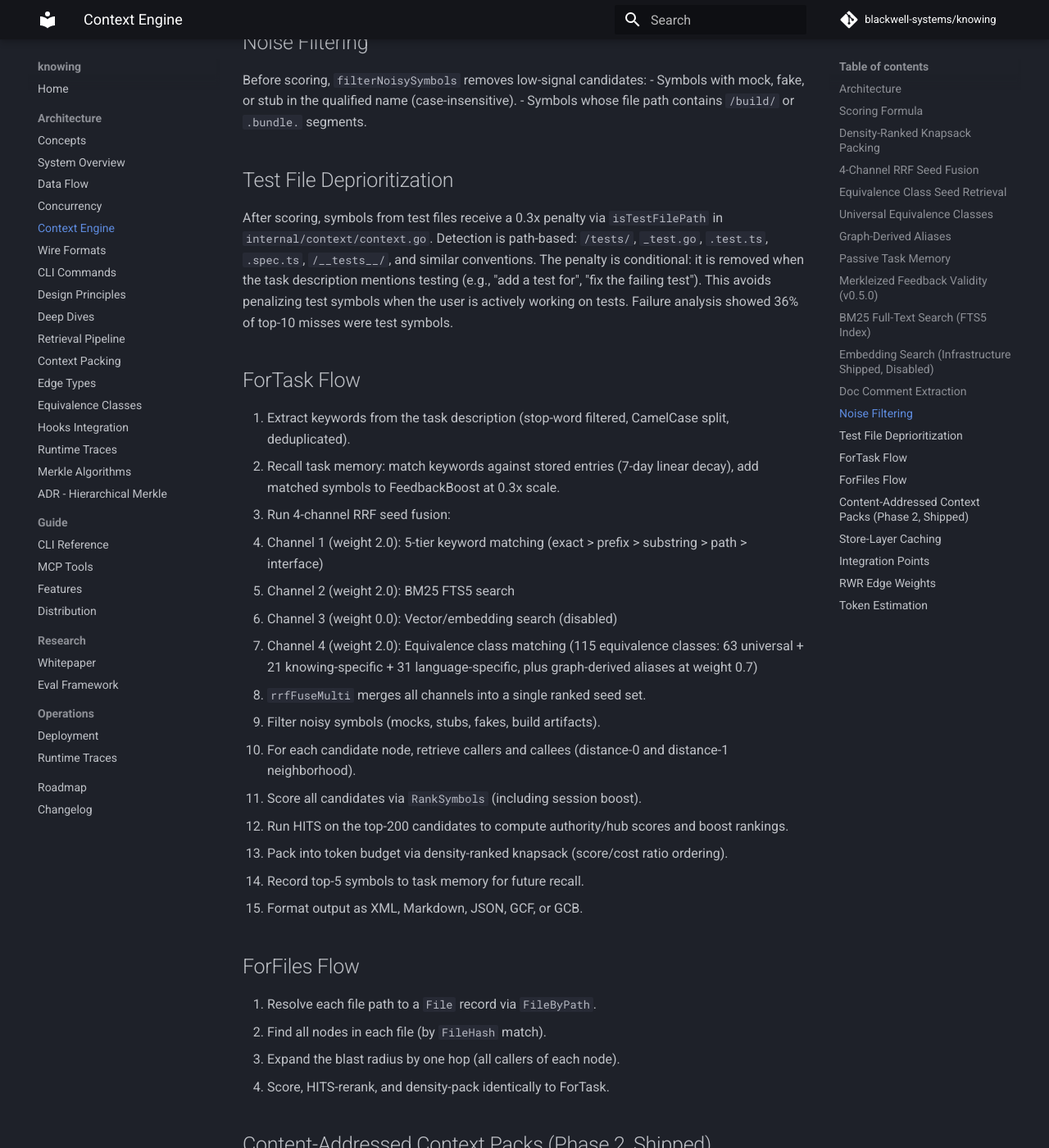
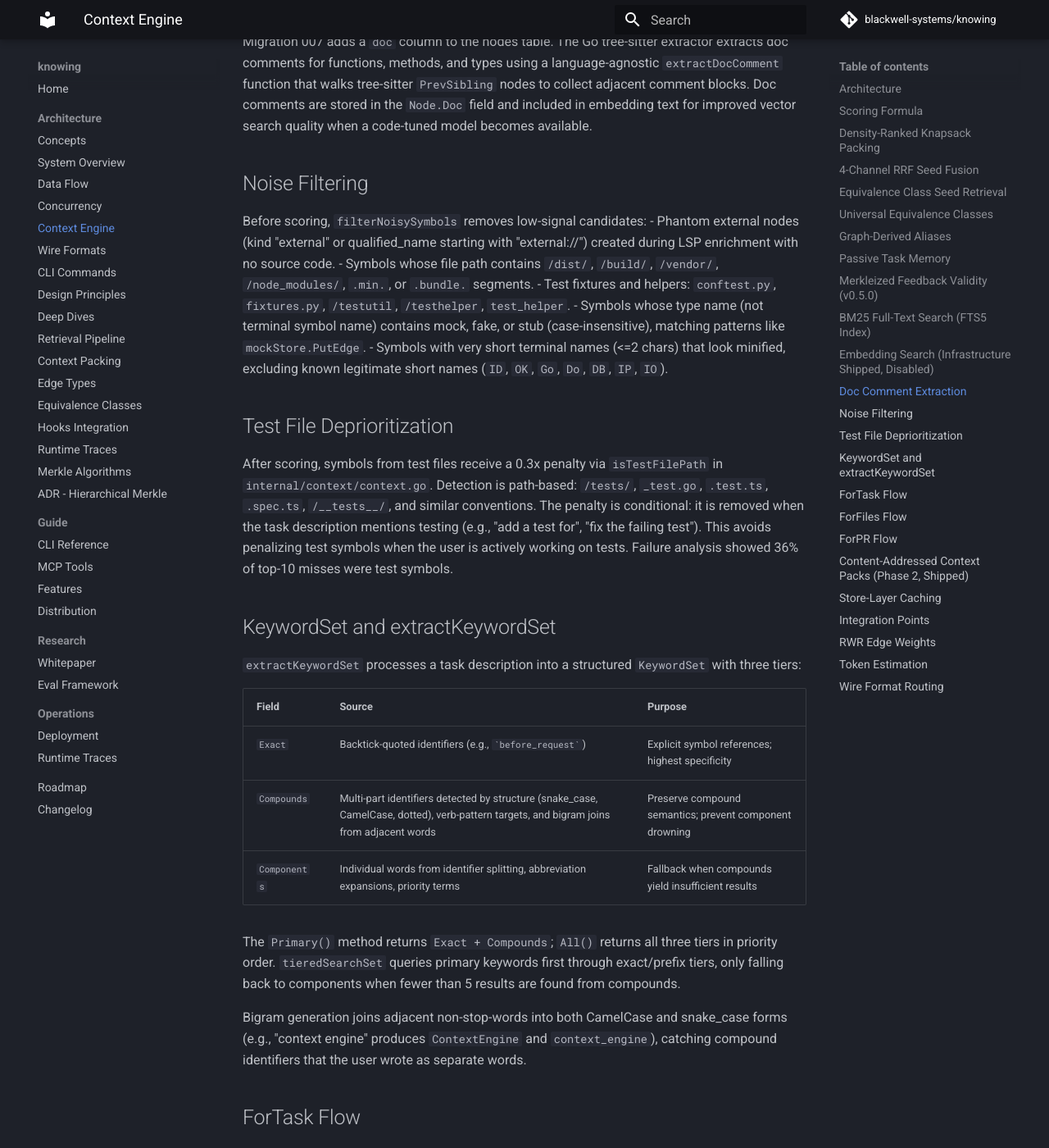
Before and after one commit to blackwell-systems/knowing, an MkDocs documentation site: the page built from docs/architecture/context-engine.md, in a window 1280 px wide and 1400 px high, scrolled down 5077 px. Shown: the whole window at 82% size. Built offline with MkDocs 1.6.1 and Material for MkDocs 9.7.7, drawn with Linux system fonts in a browser that asks for light colours; comment, search, counter and statistics services are not loaded; some of the changed text lies outside the part shown.

Commit message:
docs: comprehensive update to context-engine.md
- Three entry points (ForTask, ForFiles, ForPR) + ExplainSymbol
- KeywordSet and extractKeywordSet section (3-tier priority)
- ForTask flow rewritten to 18 steps matching actual code order
- ForFiles: updated to NodesByFilePath API
- Added ForPR flow section
- Noise filtering: 5 categories including phantom externals
- Token estimation: format scaling factors table
- Wire format routing: GCF/GCB/TOON two-layer system
- Task memory: corrected record vs recall semantics

````diff
--- a/docs/architecture/context-engine.md
+++ b/docs/architecture/context-engine.md
@@ -1,23 +1,24 @@
 # Context Engine
 
-The context packing subsystem (`internal/context/`) produces token-budgeted, graph-ranked context blocks for agent consumption. It answers: "given a task or a set of changed files, which symbols from the knowledge graph should an agent see?" Two entry points exist: task-based (keyword search from a description) and file-based (blast-radius expansion from changed files).
+The context packing subsystem (`internal/context/`) produces token-budgeted, graph-ranked context blocks for agent consumption. It answers: "given a task or a set of changed files, which symbols from the knowledge graph should an agent see?" Three entry points exist: task-based (`ForTask`, keyword search from a description), file-based (`ForFiles`, blast-radius expansion from changed files), and PR-based (`ForPR`, RWR from all symbols in changed files). A fourth entry point, `ExplainSymbol`, runs the full retrieval pipeline and returns a detailed scoring breakdown for a specific symbol.
 
 ## Architecture
 
 ```
 internal/context/
-├── context.go          ContextEngine: ForTask, ForFiles entry points, 4-channel RRF fusion, knapsack packing
+├── context.go          ContextEngine: ForTask, ForFiles, ForPR entry points, 4-channel RRF fusion, knapsack packing
+├── explain.go          ExplainSymbol: full pipeline + detailed scoring breakdown; tieredSearchSet (unified method)
 ├── equivalence.go      Equivalence class seed retrieval: 115 equivalence classes (63 universal + 21 knowing-specific + 31 language-specific) -> target symbols
 ├── universal_seeds.go  63 universal software concepts (weight 0.8), cross-repo retrieval
 ├── language_seeds.go   31 language-specific equivalence classes (Python, TS, Rust, Java, K8s)
 ├── graph_aliases.go    Auto-generated equivalence classes from caller/callee names (weight 0.7)
 ├── task_memory.go      Passive task memory: records top-5 symbols per call, 7-day decay recall
 ├── ranking.go          RankSymbols: weighted scoring formula with HITS authority + session boost
-├── hits.go             ComputeHITS: hub/authority scores for subgraph reranking
+├── hits.go             ComputeHITS: hub/authority scores for subgraph reranking (top 200 nodes, 10 iterations)
 ├── session.go          SessionTracker: exponential-decay recency boost for symbols accessed in-session
-├── walk.go             Random Walk with Restart (RWR) for graph proximity scoring (4-hop BFS depth limit)
-├── tokens.go           EstimateNodeTokens: per-symbol token cost estimation
-└── format.go           FormatContextBlock: XML, Markdown, JSON output
+├── walk.go             RandomWalkWithRestart (alpha=0.2, 20 iterations, 4-hop BFS adjacency preload)
+├── tokens.go           EstimateNodeTokens: per-symbol token cost estimation with format-aware scaling
+└── format.go           FormatContextBlock: XML, Markdown, JSON output (GCF/GCB/TOON via internal/wire/)
 ```
 
 ## Scoring Formula
@@ -62,12 +63,12 @@ Seed selection uses Reciprocal Rank Fusion (`rrfFuseMulti`) across four channels
 
 | Channel | Weight | Source |
 |---------|--------|--------|
-| 1. Tiered keyword matching | 2.0 | 5-tier exact/prefix/substring/path/interface matching |
+| 1. Tiered keyword matching | 2.0 | 4-tier compound-first: exact > prefix > substring > path (interface seeding is a separate post-RRF step) |
 | 2. BM25 FTS5 | 2.0 | SQLite FTS5 over symbol_name, concepts, qualified_name, signature, file_path |
 | 3. Vector/embedding search | 0.0 | BGE-small-en-v1.5 via HNSW (disabled pending code-tuned model) |
 | 4. Equivalence class matching | 2.0 | 115 equivalence classes (63 universal + 21 knowing-specific + 31 language-specific) mapped to target symbols |
 
-This replaces the previous approach of tiered matching with conditional BM25 fallback. The `rrfFuseMulti` function handles N channels with per-channel weights, producing a single ranked seed set.
+This replaces the previous approach of tiered matching with conditional BM25 fallback. The `rrfFuseMulti` function handles N channels with per-channel weights, producing a single ranked seed set. After RRF fusion, interface-aware seeding adds all implementors of any interface/type in the candidate set as additional seeds.
 
 ## Equivalence Class Seed Retrieval
 
@@ -85,7 +86,7 @@ The graph alias system (`internal/context/graph_aliases.go`) auto-generates equi
 
 ## Passive Task Memory
 
-Migration 008 creates the `task_memory` table (columns: keywords, symbol_hash, score, timestamp). The task memory system (`internal/context/task_memory.go`) records the top-5 symbols from each `context_for_task` call with a boost score of `0.5 + score * 0.4`. On subsequent calls, it matches keywords against stored entries with a 7-day linear decay. Matched symbols receive a boost added to the `FeedbackBoost` channel at 0.3x scale. Task memory persists across process restarts (stored in SQLite), so quality compounds with usage over time. This provides passive learning from agent behavior without requiring explicit feedback.
+Migration 008 creates the `task_memory` table (columns: keywords, symbol_hash, score, timestamp). The task memory system (`internal/context/task_memory.go`) records the top-5 symbols from each `context_for_task` call with a raw score of 1.0. On subsequent calls, it matches keywords against stored entries with a 7-day linear decay. At recall time, matched symbols are boosted via the formula `0.5 + recall_score * 0.4` (range [0.5, 0.9], always positive), applied as a max against existing `FeedbackBoost` so memory never overrides stronger explicit feedback signals. Task memory persists across process restarts (stored in SQLite), so quality compounds with usage over time. This provides passive learning from agent behavior without requiring explicit feedback.
 
 ## Merkleized Feedback Validity (v0.5.0)
 
@@ -112,37 +113,70 @@ Migration 007 adds a `doc` column to the nodes table. The Go tree-sitter extract
 ## Noise Filtering
 
 Before scoring, `filterNoisySymbols` removes low-signal candidates:
-- Symbols with mock, fake, or stub in the qualified name (case-insensitive).
-- Symbols whose file path contains `/build/` or `.bundle.` segments.
+- Phantom external nodes (kind "external" or qualified_name starting with "external://") created during LSP enrichment with no source code.
+- Symbols whose file path contains `/dist/`, `/build/`, `/vendor/`, `/node_modules/`, `.min.`, or `.bundle.` segments.
+- Test fixtures and helpers: `conftest.py`, `fixtures.py`, `/testutil`, `/testhelper`, `test_helper`.
+- Symbols whose type name (not terminal symbol name) contains mock, fake, or stub (case-insensitive), matching patterns like `mockStore.PutEdge`.
+- Symbols with very short terminal names (<=2 chars) that look minified, excluding known legitimate short names (`ID`, `OK`, `Go`, `Do`, `DB`, `IP`, `IO`).
 
 ## Test File Deprioritization
 
 After scoring, symbols from test files receive a 0.3x penalty via `isTestFilePath` in `internal/context/context.go`. Detection is path-based: `/tests/`, `_test.go`, `.test.ts`, `.spec.ts`, `/__tests__/`, and similar conventions. The penalty is conditional: it is removed when the task description mentions testing (e.g., "add a test for", "fix the failing test"). This avoids penalizing test symbols when the user is actively working on tests. Failure analysis showed 36% of top-10 misses were test symbols.
 
+## KeywordSet and extractKeywordSet
+
+`extractKeywordSet` processes a task description into a structured `KeywordSet` with three tiers:
+
+| Field | Source | Purpose |
+|-------|--------|---------|
+| `Exact` | Backtick-quoted identifiers (e.g., `` `before_request` ``) | Explicit symbol references; highest specificity |
+| `Compounds` | Multi-part identifiers detected by structure (snake_case, CamelCase, dotted), verb-pattern targets, and bigram joins from adjacent words | Preserve compound semantics; prevent component drowning |
+| `Components` | Individual words from identifier splitting, abbreviation expansions, priority terms | Fallback when compounds yield insufficient results |
+
+The `Primary()` method returns `Exact + Compounds`; `All()` returns all three tiers in priority order. `tieredSearchSet` queries primary keywords first through exact/prefix tiers, only falling back to components when fewer than 5 results are found from compounds.
+
+Bigram generation joins adjacent non-stop-words into both CamelCase and snake_case forms (e.g., "context engine" produces `ContextEngine` and `context_engine`), catching compound identifiers that the user wrote as separate words.
+
 ## ForTask Flow
 
-1. Extract keywords from the task description (stop-word filtered, CamelCase split, deduplicated).
-2. Recall task memory: match keywords against stored entries (7-day linear decay), add matched symbols to FeedbackBoost at 0.3x scale.
+1. Extract structured keywords via `extractKeywordSet` (backtick detection, stop-word filtering, CamelCase split, compound preservation, bigram generation).
+2. Check caches: first the in-memory SubgraphCache, then the persistent `notes` table (migration 012) keyed by task hash; return immediately if snapshot hash matches (staleness detection).
 3. Run 4-channel RRF seed fusion:
-   - Channel 1 (weight 2.0): 5-tier keyword matching (exact > prefix > substring > path > interface)
-   - Channel 2 (weight 2.0): BM25 FTS5 search
+   - Channel 1 (weight 2.0): 4-tier compound-first keyword matching (exact > prefix > substring > path)
+   - Channel 2 (weight 2.0): BM25 FTS5 search (compound identifiers targeted at symbol_name column)
    - Channel 3 (weight 0.0): Vector/embedding search (disabled)
    - Channel 4 (weight 2.0): Equivalence class matching (115 equivalence classes: 63 universal + 21 knowing-specific + 31 language-specific, plus graph-derived aliases at weight 0.7)
-4. `rrfFuseMulti` merges all channels into a single ranked seed set.
-5. Filter noisy symbols (mocks, stubs, fakes, build artifacts).
-6. For each candidate node, retrieve callers and callees (distance-0 and distance-1 neighborhood).
-7. Score all candidates via `RankSymbols` (including session boost).
-8. Run HITS on the top-200 candidates to compute authority/hub scores and boost rankings.
-9. Pack into token budget via density-ranked knapsack (score/cost ratio ordering).
-10. Record top-5 symbols to task memory for future recall.
-11. Format output as XML, Markdown, JSON, GCF, or GCB.
+4. `rrfFuseMulti` merges all channels into a single ranked seed set (k=60, limit=40).
+5. Interface-aware seeding: if any candidate is an interface/type, add all implementors as seeds.
+6. Filter noisy symbols (externals, mocks, fixtures, build artifacts, minified names).
+7. Run Random Walk with Restart (alpha=0.2, 20 iterations) from seed nodes; 4-hop BFS adjacency preload.
+8. Build scoring inputs from all nodes with RWR score >= 0.02 (phantom external nodes excluded).
+9. Apply feedback boosts (from FeedbackProvider with merkleized validity).
+10. Apply session boosts (from SessionTracker, 3-minute half-life, cap 2.0).
+11. Apply task memory boosts: recall matching keywords (7-day linear decay), boost formula `0.5 + recall_score * 0.4` (range [0.5, 0.9]), applied as max against existing FeedbackBoost.
+12. If task is about testing (detected by keyword), disable test file penalty.
+13. Run HITS on the top-200 candidates (10 iterations) to compute authority/hub scores.
+14. Score all candidates via `RankSymbols` (blast_radius, confidence, recency, distance, feedback, session, HITS adjustments).
+15. Pack into token budget via density-ranked knapsack (score/cost ratio ordering).
+16. Record returned symbols in session tracker; record top-5 symbols to task memory for future recall.
+17. Compute content-addressed PackRoot; persist to both in-memory SubgraphCache and persistent notes table (with snapshot hash for staleness detection).
+18. Format output as GCF, GCB, TOON, JSON, XML, or Markdown.
 
 ## ForFiles Flow
 
-1. Resolve each file path to a `File` record via `FileByPath`.
-2. Find all nodes in each file (by `FileHash` match).
-3. Expand the blast radius by one hop (all callers of each node).
-4. Score, HITS-rerank, and density-pack identically to ForTask.
+1. Resolve each file path to nodes via `NodesByFilePath` (using repo hash + relative path).
+2. For each node, retrieve all `calls` edges pointing to it (callers).
+3. Add callers as distance-1 candidates (one-hop blast radius expansion).
+4. Run HITS on top-200 candidates (10 iterations) for authority/hub differentiation.
+5. Score via `RankSymbols` and density-pack into token budget.
+
+## ForPR Flow
+
+1. Resolve all changed file paths to symbols via `NodesByFilePath` (these are the PR's direct changes, distance-0 seeds).
+2. Run Random Walk with Restart (alpha=0.2, 20 iterations) from all changed symbols to find the impact neighborhood.
+3. Build scoring inputs from all nodes with RWR score >= 0.05 (higher threshold than ForTask since PR context is broader).
+4. Run HITS on top-200 for authority/hub scoring.
+5. Score via `RankSymbols` and density-pack into token budget (default 8000 tokens).
 
 ## Content-Addressed Context Packs (Phase 2, Shipped)
 
@@ -211,4 +245,21 @@ Edge-type filtering: callers can scope the RWR walk by filtering edges before tr
 
 `EstimateNodeTokens` computes a rough token cost per symbol based on the length of the qualified name, signature, and kind. This is an approximation sufficient for budget enforcement without requiring a tokenizer dependency.
 
-`EstimateNodeTokensForFormat` (`internal/context/tokens.go`) extends this with format-aware scaling. GCF encoding costs approximately 16% of the equivalent JSON token count; GCB (binary) costs approximately 26%. The format parameter selects the scaling factor so that knapsack packing uses accurate budgets for the chosen output format.
+`EstimateNodeTokensForFormat` (`internal/context/tokens.go`) extends this with format-aware scaling:
+
+| Format | Token Cost (% of JSON) | Notes |
+|--------|----------------------|-------|
+| GCF | 16% | Local IDs and positional encoding; ~84% savings |
+| GCB | 26% | Binary wire format; LLM never sees it directly |
+| TOON | 40% | Token-Oriented Object Notation; tabular arrays (header + rows) |
+| JSON/XML/Markdown | 100% | Full text representation |
+
+The format parameter selects the scaling factor so that knapsack packing uses accurate budgets for the chosen output format.
+
+## Wire Format Routing
+
+Format rendering is split between two layers:
+- `internal/context/format.go`: handles XML, Markdown, JSON via `FormatContextBlock`.
+- `internal/wire/`: handles GCF, GCB, TOON, JSON (structured) via the codec registry. Routed through `formatBlock` in `internal/mcp/context_handlers.go`.
+
+GCF output uses `wire.EncodeWithSession` for cross-call deduplication (the MCP server's session state tracks previously sent symbols). GCB and JSON (structured) use `wire.EncodeWith`. TOON uses the `toon-format/toon-go` library for spec-conformant encoding (`internal/wire/toon.go`).
````
